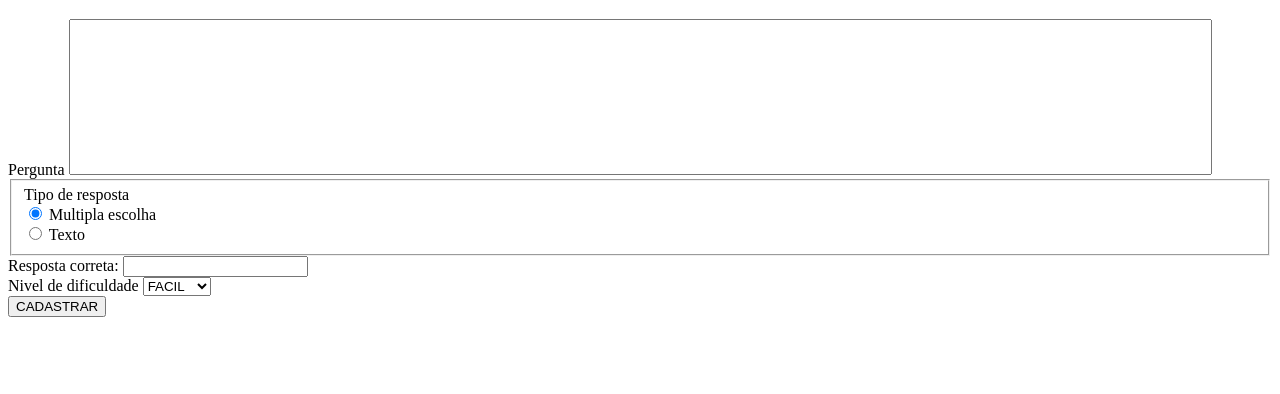
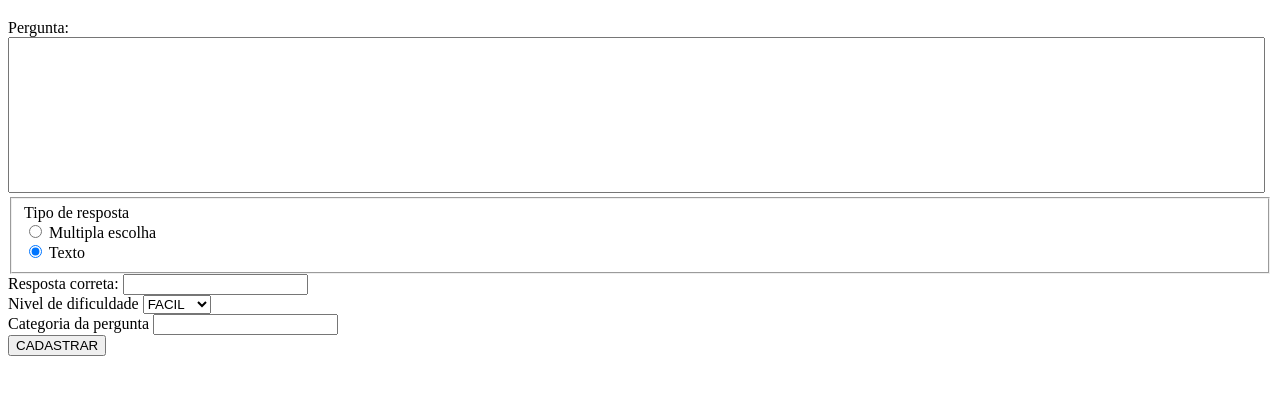
Before and after one commit to Bbeluco/PancakeGame, a plain HTML site: page screens/cadastro.html in a window 1280 px wide. Shown: the part 90-484 px from the top of the page. Drawn offline with Linux system fonts and the light colour scheme.

Commit message:
feat: add category field to help search for question while gaming

```diff
--- a/screens/cadastro.html
+++ b/screens/cadastro.html
@@ -17,16 +17,16 @@
 
     <div>
         <h1>Cadastre novas perguntas</h1>
-        <label for="pergunta">Pergunta</label>
+        <label for="pergunta">Pergunta:</label><br/>
         <textarea class="texto_pergunta" name="pergunta" id="pergunta" cols="30" rows="10"></textarea>
         <fieldset>
             <label for="tipo">Tipo de resposta</label>
             <div>
-                <input type="radio" id="tipoMultipla" name="tipo" value="multipla" checked="true"/>
+                <input type="radio" id="tipoMultipla" name="tipo" value="multipla" />
                 <label for="tipoMultipla">Multipla escolha</label>
             </div>
             <div>
-                <input type="radio" id="tipoTexto" name="tipo" value="texto" />
+                <input type="radio" id="tipoTexto" name="tipo" value="texto" checked="true"/>
                 <label for="tipoTexto">Texto</label>
             </div>
         </fieldset>
@@ -40,6 +40,8 @@
             <option value="medio">MEDIO</option>
             <option value="dificil">DIFICIL</option>
         </select><br/>
+        <label for="categoria">Categoria da pergunta</label>
+        <input type="text"><br/>
         <button>CADASTRAR</button>
     </div>
 </body>
--- a/styles/cadastro.css
+++ b/styles/cadastro.css
@@ -1,4 +1,4 @@
 .texto_pergunta {
-    min-width: 90%;
+    min-width: 99%;
     resize: none;
 }
```
